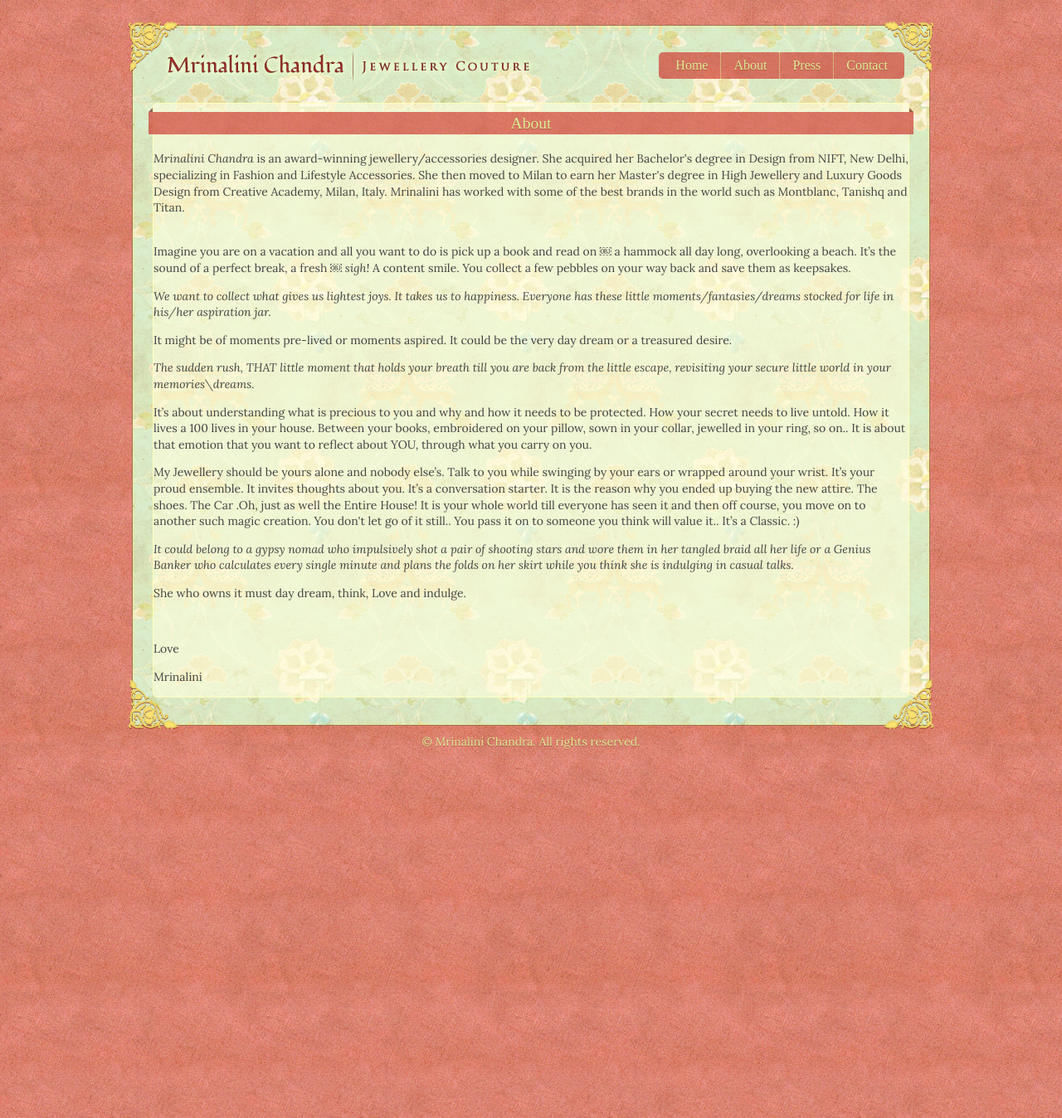
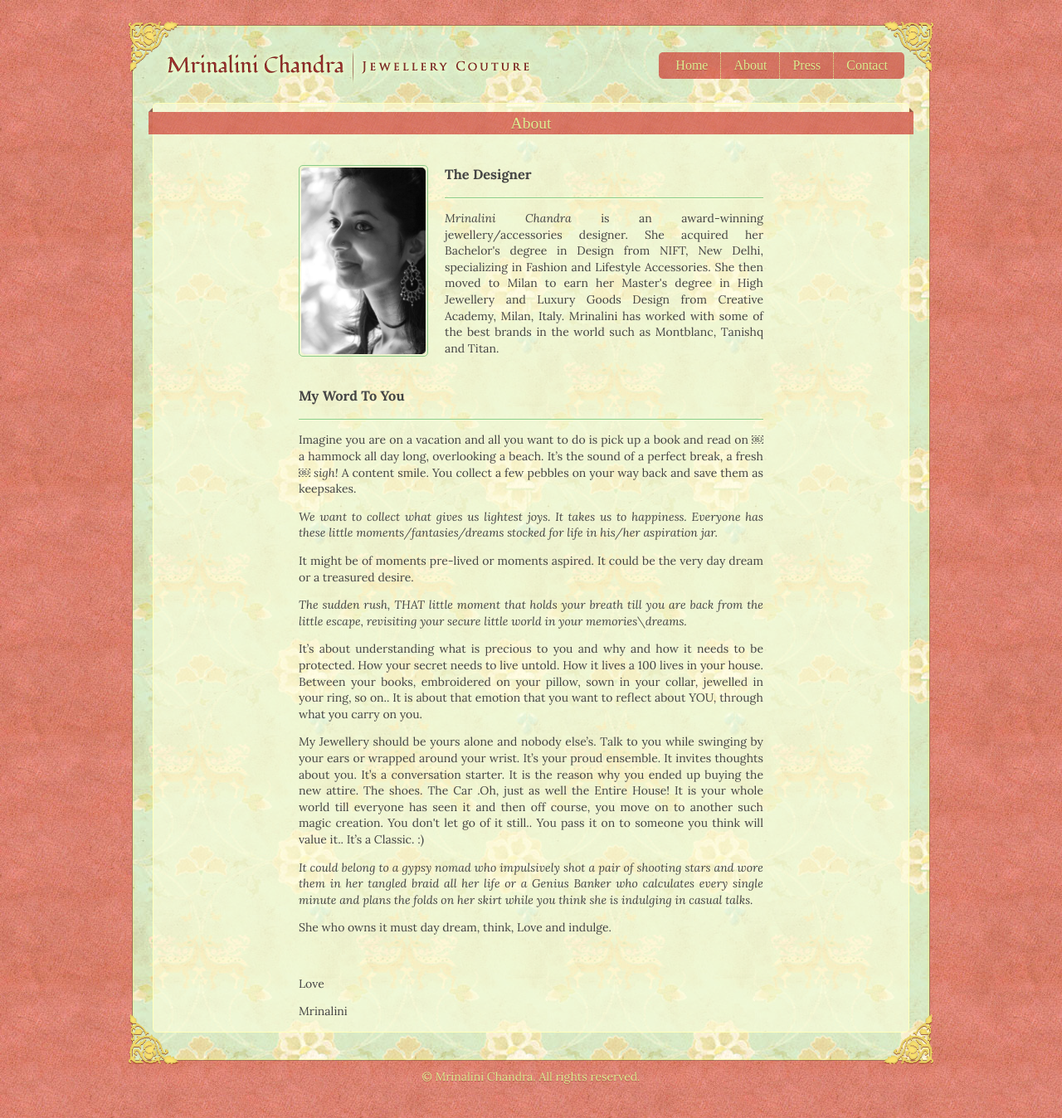
Before and after one commit to mrinalini/mrinalini.github.com, a Jekyll site: the page built from about.html, in a window 1280 px wide. Shown: the whole page at 83% size. Built offline with Jekyll 4.4.1, drawn with Linux system fonts in a browser that asks for light colours; some web fonts are replaced.

Commit message:
Improvements to About page.

```diff
--- a/about.html
+++ b/about.html
@@ -2,17 +2,22 @@
 layout: content
 top_title: About
 title: About
-right_image: "/images/about.png"
 ---
+<div id="about-section" class="paragraph-width">
   <div id="about">
+    <div id="profile-photo"><img src="/images/about.jpg" /></div>
+    <h3>The Designer</h3>
+    <hr />
     <em>Mrinalini Chandra</em> is an award-winning jewellery/accessories designer. She acquired
     her Bachelor's degree in Design from NIFT, New Delhi, specializing in Fashion and
     Lifestyle Accessories. She then moved to Milan to earn her Master's degree in High
     Jewellery and Luxury Goods Design from Creative Academy, Milan, Italy.  Mrinalini
     has worked with some of the best brands in the world such as Montblanc, Tanishq and Titan.
   </div>
-  <br />
+  <div class="clearfix"></div>
   <div id="message">
+    <h3>My Word To You</h3>
+    <hr />
     <p>
       Imagine you are on a vacation and all you want to do is pick up a book and read on
     ￼ a hammock all day long, overlooking a beach. It’s the sound of a perfect break, a fresh
@@ -55,3 +60,4 @@ right_image: "/images/about.png"
     <p>Love</p>
     <p>Mrinalini</p>
   </div>
+</div>
--- a/css/main.css
+++ b/css/main.css
@@ -366,6 +366,24 @@ hr {
   width: 960px;
 }
 
+/* About Section */
+
+#about-section {
+  text-align: justify;
+}
+#profile-photo {
+  float: left;
+  margin: 0px 20px 20px 0px;
+  border:1px solid #8C8;
+  border-radius: 5px;
+}
+#profile-photo img {
+  border-radius: 5px;
+  height: 225px;
+  margin: 2px;
+}
+
+
 .collection-list {
 
 }
```
Also changed, not shown: images/about.jpg (added).
